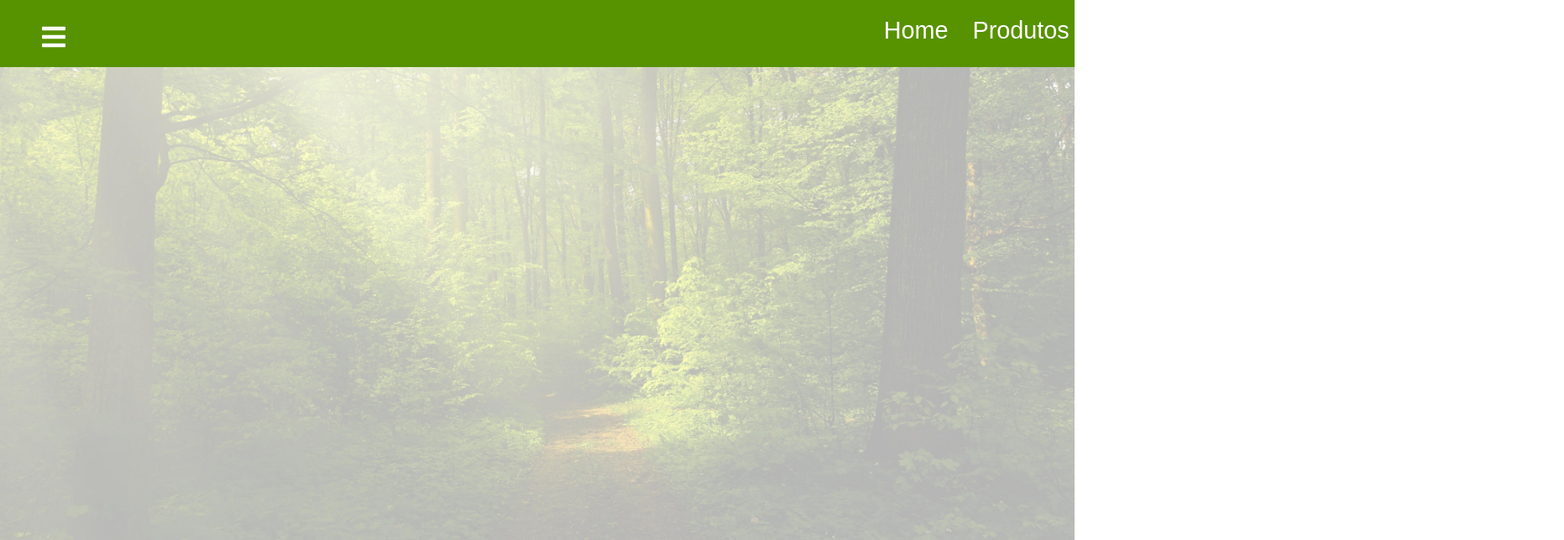
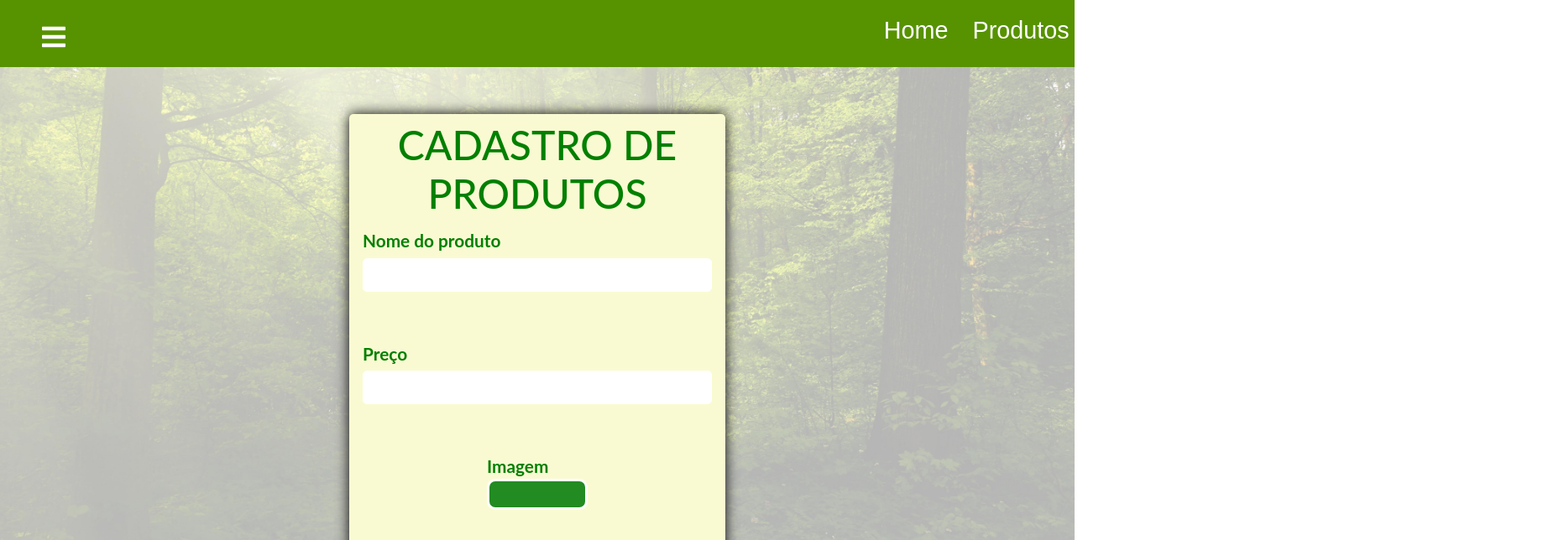
Before and after one commit to Vitoria-estevao-reg1sem2021/tcc-product, a React (Create React App) app: page /cadastroProd in a window 1280 px wide. Shown: the top 644 px of the page at 84% size, 1863 px wide, since content can reach past the window. Built offline with nearby package versions, Linux system fonts and the light colour scheme.

Commit message:
socorro Deus

```diff
--- a/src/AppRoutes.js
+++ b/src/AppRoutes.js
@@ -12,6 +12,7 @@ import { AuthProvider, AuthContext } from "./contexts/auth";
 import { useContext } from "react";
 import { toast } from "react-toastify";
 import Navbar from "./Components/Navbar";
+import CadastroProd from "./Pages/Produtos/cadastroProd";
 
 const AppRoutes = () => {
   const Private = ({ children }) => {
@@ -52,6 +53,7 @@ const AppRoutes = () => {
               </Private>
             }
           />
+          <Route path="/cadastroProd" element={<CadastroProd />} />
         </Routes>
       </AuthProvider>
     </Router>
--- /dev/null
+++ b/src/Pages/Produtos/cadastroProd.js
@@ -0,0 +1,90 @@
+import React, { useState, useContext } from "react";
+import "./layout/index.css";
+import { createProduct } from "../../services/api";
+import { AuthContext } from "../../contexts/auth";
+
+const CadastroProd = () => {
+  const [description, setDescription] = useState("");
+  const [price, setPrice] = useState("");
+  const [image, setImage] = useState("");
+
+  const { register } = useContext(AuthContext);
+
+  const handleSubmit = (e) => {
+    e.preventDefault();
+
+    register(description, price, image);
+  };
+
+  return (
+    <div className="container">
+      <div className="cadastro-form">
+        <form onSubmit={handleSubmit}>
+          <h1>CADASTRO DE PRODUTOS</h1>
+
+          <div className="cadastro-label">
+            <label>
+              Nome do produto
+              <div className="cadastro-input">
+                <input
+                  type="text"
+                  name="description"
+                  id="description"
+                  value={description}
+                  onChange={(e) => setDescription(e.target.value)}
+                />
+              </div>
+              {/* <span>{errors.description?.message}</span> */}
+            </label>
+          </div>
+          <div className="cadastro-label">
+            <label>
+              Preço
+              <div className="cadastro-input">
+                <input
+                  type="price"
+                  name="price"
+                  id="price"
+                  value={price}
+                  onChange={(e) => setPrice(e.target.value)}
+                />
+              </div>
+              {/* <span>{errors.price?.message}</span> */}
+            </label>
+          </div>
+          <div className="cadastro-label">
+            <label>
+              Imagem
+              <div className="up-file">
+                <input
+                  type="file"
+                  name="image"
+                  id="image"
+                  value={image}
+                  onChange={(e) => setImage(e.target.value)}
+                  placeholder="image"
+                  // style={{ display: 'none' }}
+                />
+                <small id="helpId" >
+                {/* <FaIcons.FaUpload /> */}
+                </small>
+              </div>
+              {/* {errors.image && (
+            <span>
+              *A senha precisa ter no mínimo 8 caracteres; <br /> *A senha
+              precisa ter no mínimo uma letra maiúscula, <br />
+              uma minúscula e um número
+            </span>
+          )} */}
+            </label>
+          </div>
+          <div className="submit-button">
+            <button type="submit">CRIAR</button>
+          </div>
+        </form>
+      </div>
+    </div>
+  );
+};
+
+export default CadastroProd;
--- a/src/Pages/Produtos/index.js
+++ b/src/Pages/Produtos/index.js
@@ -36,6 +36,11 @@ function Produto() {
         value={busca}
         onChange={(ev)=> setBusca(ev.target.value)}
       />
+      <button className="bnt_add">
+      <a href="/cadastroProd">
+      <FaIcons.FaPlus id="add_prod"/>
+       </a>
+      </button>
       </div>
       </div>
       <div className="produtos">
--- a/src/Pages/Produtos/layout/index.css
+++ b/src/Pages/Produtos/layout/index.css
@@ -105,3 +105,47 @@ input{
 #lupa{
     margin-right: 0.7%;
 }
+.bnt_add{
+    border-radius: 100%;
+    border: none;
+    background-color: forestgreen;
+    margin-left: 1.2%;
+    position: relative;
+    width: 2.3%;
+}
+a{
+    text-decoration: none;
+    color: white;
+}
+a:hover{
+    text-decoration: none;
+}
+#add_prod{
+margin-top: 4.6px;
+margin-left: 0.6px;
+margin-bottom: 0px;
+}
+#image{
+    opacity: 0;
+    position: absolute;
+    z-index: 99;
+    height:  20px;
+    margin: 0;
+    padding: 0;
+    display: block;
+    cursor: pointer;
+    width: 100%;
+    border: wihte;
+}
+.up-file{
+    background-color: forestgreen;
+    border: 3px solid white;
+    border-radius: 10px;
+    width: 50%;
+    min-width: 120px;
+    align-items: center;
+}
+small{
+    color: white;
+    margin: 5px;
+}
--- a/src/services/api.js
+++ b/src/services/api.js
@@ -6,6 +6,10 @@ export const api = axios.create({
 
 export const createSession = async (email, password) => {
   return api.post("/users/login", { email, password });
+};
+
+export const createProduct = async (description, price, image) => {
+  return api.post("/products", { description, price, image});
 };
 
 export const createUser = async (username, email, password) => {
```
